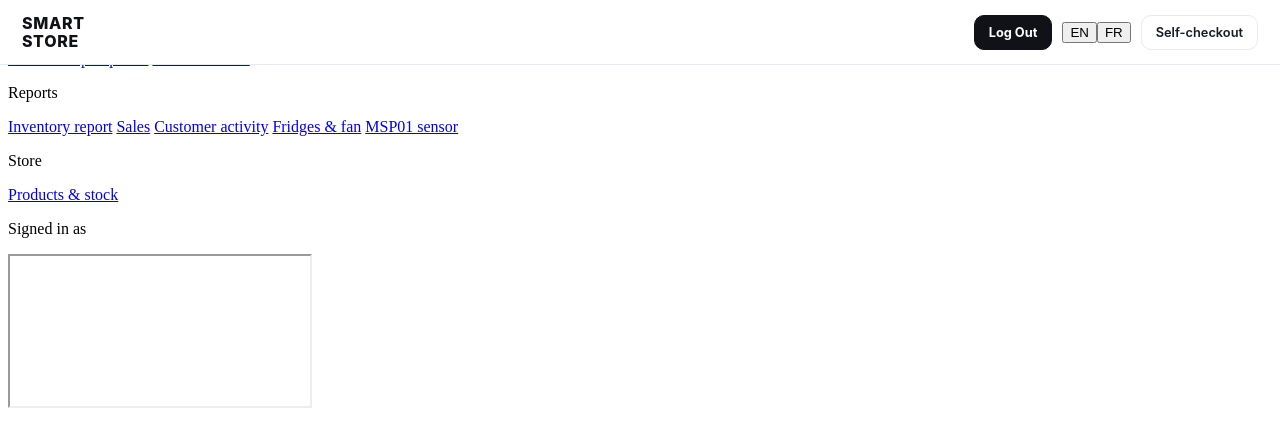
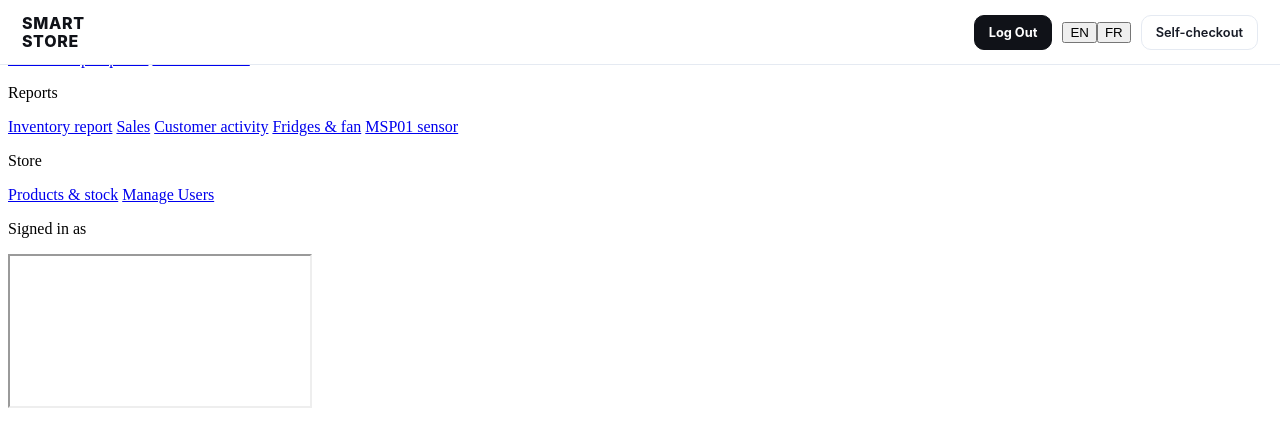
Before and after one commit to fatherxcracker/Smart-store, a Flask app: template Phase 4/templates/reports/shell.html in a window 1280 px wide. Shown: the top 443 px of the page. Run offline with Flask 3, Linux system fonts and the light colour scheme; the template is opened without the code that fills it, so the values that code supplies are empty; parts of the project's set-up code (start-up, migrations or seed data) failed here and were passed over.

Commit message:
Fix admin product and user navigation

```diff
--- a/Phase 4/static/i18n.js
+++ b/Phase 4/static/i18n.js
@@ -19,6 +19,7 @@
         // admin dashboard shell
         "Admin dashboard": "Tableau de bord administrateur", "ADMIN DASHBOARD": "TABLEAU DE BORD ADMINISTRATEUR", "MY ACCOUNT": "MON COMPTE",
         "Overview": "Aperçu", "Store overview": "Aperçu du magasin", "Live monitoring": "Surveillance en direct", "Products & stock": "Produits et stock", "Users": "Utilisateurs",
+        "Manage Users": "Gérer les utilisateurs",
         "Notifications": "Notifications", "Log Out": "Déconnexion",
         "My account": "Mon compte", "Membership & points": "Carte de membre et points", "Purchase history": "Historique d'achats",
         "Self-checkout": "Caisse libre-service",
--- a/Phase 4/static/inventory_page.js
+++ b/Phase 4/static/inventory_page.js
@@ -22,7 +22,6 @@
             receiveStock: "Receive Stock",
             receptionHistory: "Reception History",
             resetSoldTags: "Reset sold RFID tags",
-            manageUsers: "Manage Users",
             product: "Product",
             category: "Category",
             price: "Price",
@@ -51,7 +50,6 @@
             receiveStock: "Réceptionner du stock",
             receptionHistory: "Historique des réceptions",
             resetSoldTags: "Réinitialiser les étiquettes RFID vendues",
-            manageUsers: "Gérer les utilisateurs",
             product: "Produit",
             category: "Catégorie",
             price: "Prix",
--- a/Phase 4/static/nav_shell.js
+++ b/Phase 4/static/nav_shell.js
@@ -4,10 +4,10 @@
     var TEXT = {
         en: { account: "MY ACCOUNT", overview: "Overview", history: "Purchase history", reports: "My purchase reports",
               profile: "My profile", checkout: "Self-checkout", admin: "Administration", dashboard: "Admin dashboard",
-              products: "Products & stock", users: "Users", logout: "Log Out", signIn: "Sign in" },
+              products: "Products & stock", users: "Manage Users", logout: "Log Out", signIn: "Sign in" },
         fr: { account: "MON COMPTE", overview: "Aperçu", history: "Historique d'achats", reports: "Mes rapports d'achats",
               profile: "Mon profil", checkout: "Caisse libre-service", admin: "Administration", dashboard: "Tableau de bord administrateur",
-              products: "Produits et stock", users: "Utilisateurs", logout: "Déconnexion", signIn: "Se connecter" }
+              products: "Produits et stock", users: "Gérer les utilisateurs", logout: "Déconnexion", signIn: "Se connecter" }
     };
     function lang() { try { return localStorage.getItem("smartstore-language") === "fr" ? "fr" : "en"; } catch (e) { return "en"; } }
     function tr(key) { return TEXT[lang()][key] || TEXT.en[key]; }
--- a/Phase 4/templates/add_product.html
+++ b/Phase 4/templates/add_product.html
@@ -114,7 +114,7 @@
     <main class="product-main">
 
         <!-- Returns to inventory -->
-        <a class="back-button"
+        <a class="back-button stock-back"
            href="{{ url_for('inventory') }}"
            data-i18n="backInventory">
             ← Back to Inventory
--- a/Phase 4/templates/reports/shell.html
+++ b/Phase 4/templates/reports/shell.html
@@ -30,10 +30,10 @@
 <a href="#sensor" data-section="sensor" data-src="{{ url_for('sensors.page') }}">MSP01 sensor</a>
 <p class="side-group">Store</p>
 <a href="#products" data-section="products" data-src="{{ url_for('inventory') }}">Products &amp; stock</a>
+<a href="#users" data-section="users" data-src="{{ url_for('manage_users') }}">Manage Users</a>
 <p class="side-foot">Signed in as {{ report_customer.name if report_customer else '' }}</p>
 </aside>
 <div hidden>
-<a href="#users" data-section="users" data-src="{{ url_for('manage_users') }}">Users</a>
 <a href="#notifications" data-section="notifications" data-src="{{ url_for('reports.notifications_page') }}">Notifications</a>
 <a href="#purchases" data-section="purchases" data-src="{{ url_for('home') }}?page=history#history">Purchase history</a>
 <a href="#myreports" data-section="myreports" data-src="{{ url_for('reports.purchase_report') }}">My purchase reports</a>
--- a/Phase 4/test_phase4.py
+++ b/Phase 4/test_phase4.py
@@ -372,7 +372,8 @@ class ReportFeatureTests(Phase4Base):
                        b'data-section="users"', b'data-section="products"', b'data-section="sales"'):
             self.assertIn(marker, page, marker)
         menu = page.split(b'<aside class="side"', 1)[1].split(b'</aside>', 1)[0]
-        self.assertEqual(menu.count(b'data-section='), 8)
+        self.assertEqual(menu.count(b'data-section='), 9)
+        self.assertIn(b'data-section="users" data-src="/admin/users">Manage Users</a>', menu)
         self.assertIn(b'data-section="sensor"', menu)
         self.assertIn(b'data-section="fridges"', menu)
         self.assertEqual(self.client.get("/reports/notifications").status_code, 200)
```
Also changed, not shown: Phase 4/templates/inventory.html (+0 -7 lines).
